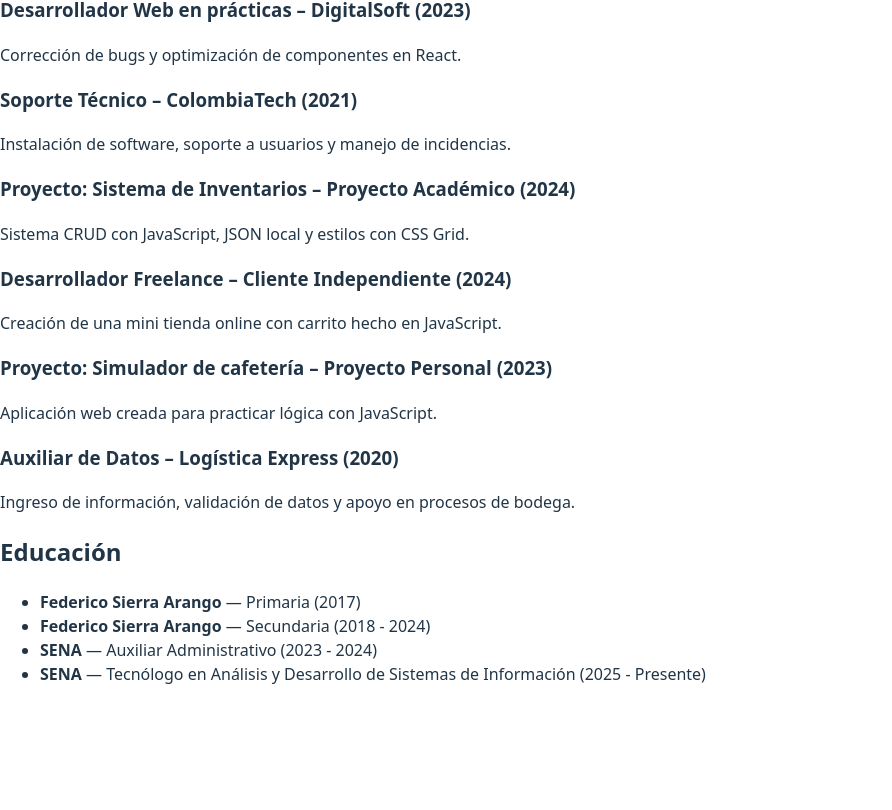
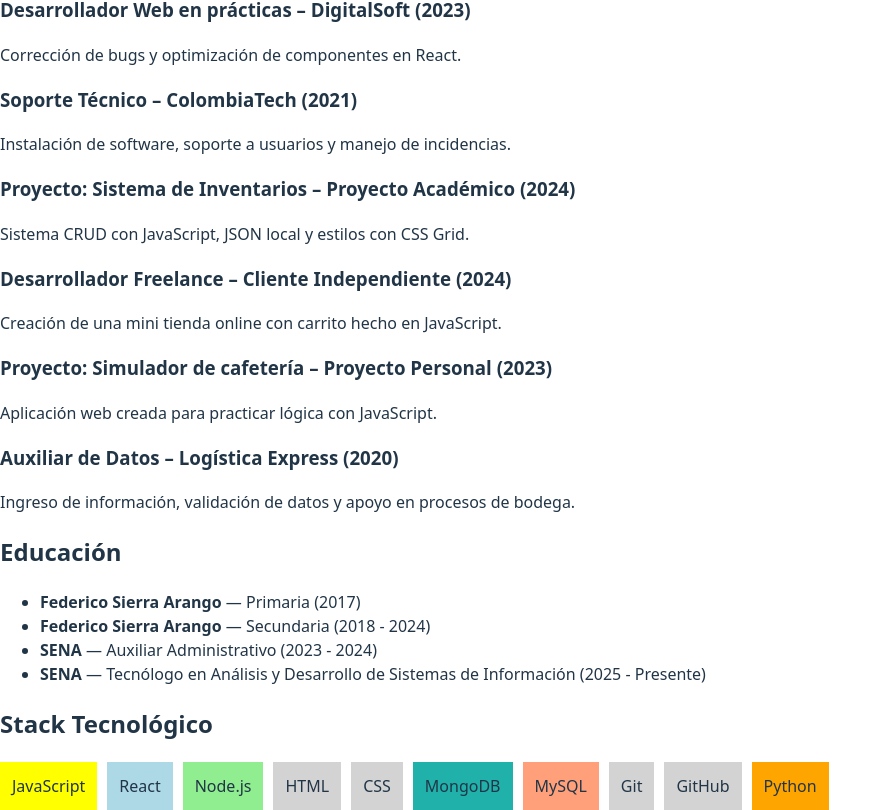
Before and after one commit to 10-Miguel/cv_react_miguelangel, a React (Vite) app: page / in a window 1280 px wide. Shown: the part 976-1786 px from the top of the page, without its empty margins (0-892 px from the left). Before the commit the page ends 1678 px from the top, so only its background shows below. Built offline with nearby package versions, Linux system fonts and the light colour scheme.

Commit message:
Subo el archivo app con los componentes y su estilo

```diff
--- a/src/App.jsx
+++ b/src/App.jsx
@@ -2,7 +2,8 @@
 import Perfil from "./componentes/perfil";
 import Experiencia from "./componentes/experiencia";
 import Educacion from "./componentes/educacion";
-
+import Tecnologias from "./componentes/stacktecnologias";
+import StackTecnologias from "./componentes/stacktecnologias";
 export default function App() {
   return (
     <div>
@@ -10,6 +11,7 @@
       <Perfil />
       <Experiencia />
       <Educacion />
+      <StackTecnologias />
     </div>
   );
 }
--- /dev/null
+++ b/src/componentes/stacktecnologias.jsx
@@ -0,0 +1,45 @@
+export default function StackTecnologias() {
+  const tecnologias = [
+    "JavaScript",
+    "React",
+    "Node.js",
+    "HTML",
+    "CSS",
+    "MongoDB",
+    "MySQL",
+    "Git",
+    "GitHub",
+    "Python",
+  ];
+
+  const getColor = (tec) => {
+    if (tec === "React") return "lightblue";
+    if (tec === "JavaScript") return "yellow";
+    if (tec === "Node.js") return "lightgreen";
+    if (tec === "Python") return "orange";
+    if (tec === "MongoDB") return "lightseagreen";
+    if (tec === "MySQL") return "lightsalmon";
+
+    return "lightgray";
+  };
+
+  return (
+    <section>
+      <h2>Stack Tecnológico</h2>
+
+      <div style={{ display: "flex", flexWrap: "wrap", gap: "10px" }}>
+        {tecnologias.map((tec, index) => (
+          <span
+            key={index}
+            style={{
+              backgroundColor: getColor(tec),
+              padding: "12px",
+            }}
+          >
+            {tec}
+          </span>
+        ))}
+      </div>
+    </section>
+  );
+}
```
